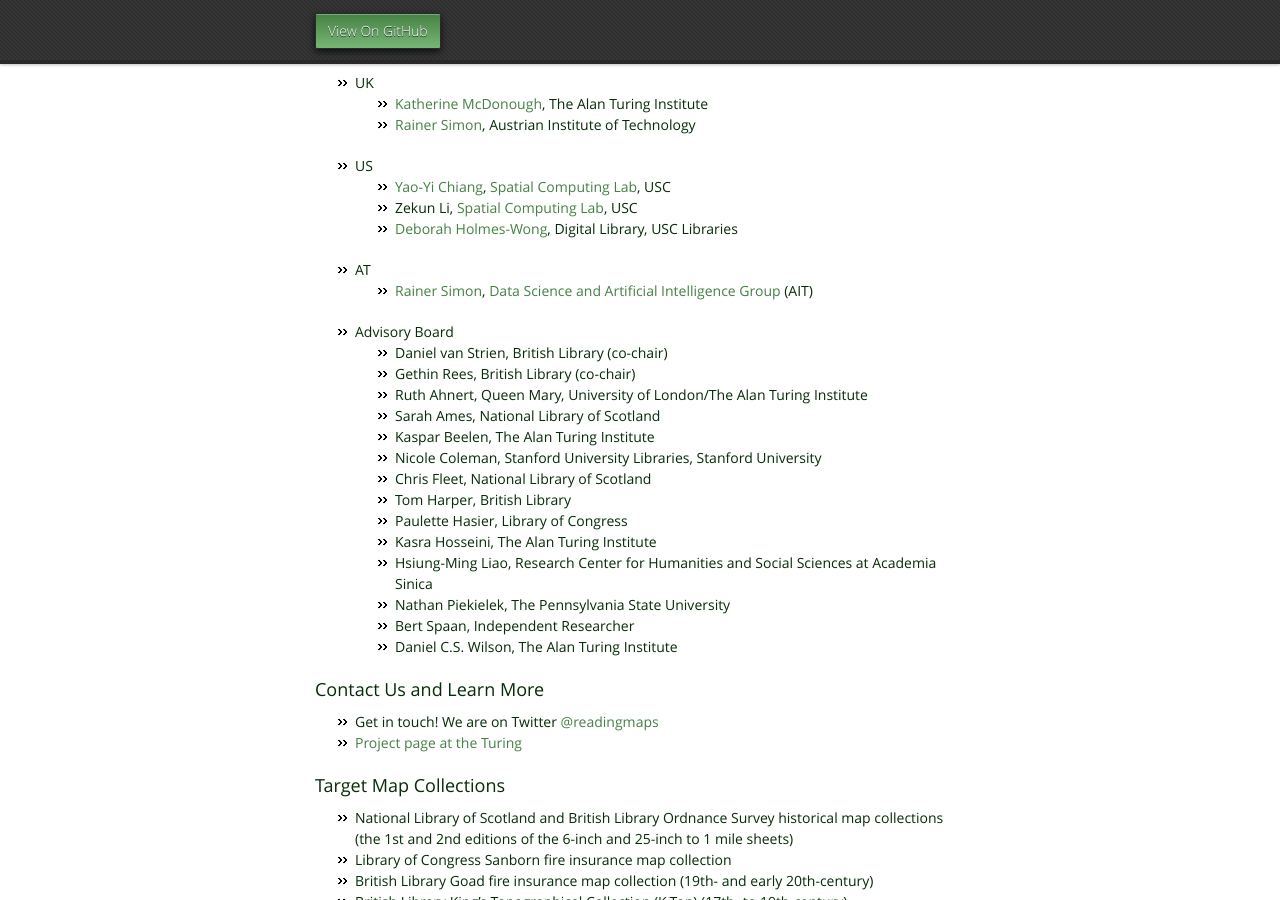
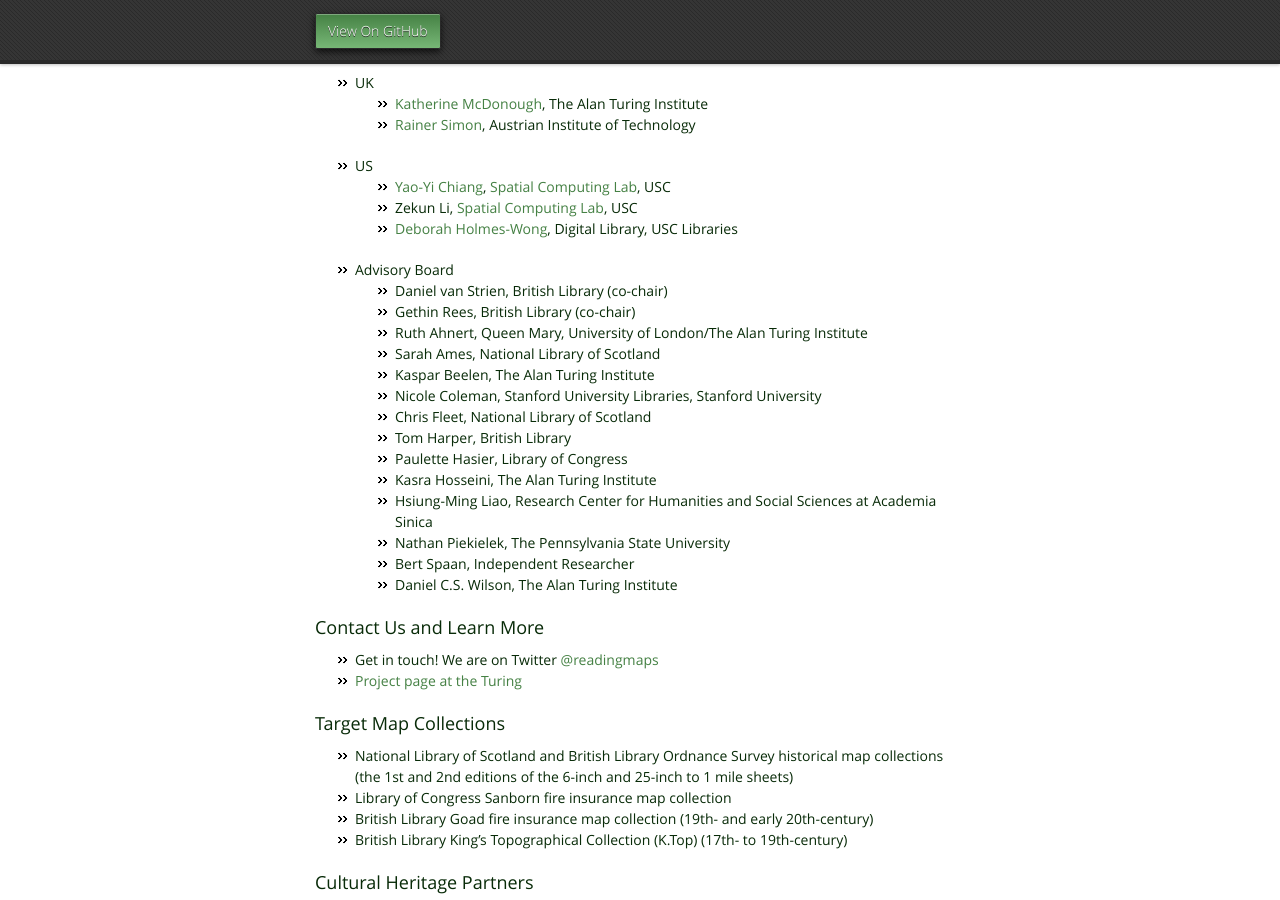
Before and after one commit to machines-reading-maps/machines-reading-maps.github.io, a Jekyll site: the page built from index.md, in a window 1280 px wide and 900 px high, scrolled down 749 px. Built offline with Jekyll 4.4.1, drawn with Linux system fonts in a browser that asks for light colours; our own code applies the rules of GitHub Pages for plain Markdown files.

Commit message:
Removed AT section

```diff
--- a/index.md
+++ b/index.md
@@ -21,9 +21,6 @@ We will share code, datasets, and more via this website.
   - [Yao-Yi Chiang](https://yaoyichi.github.io/), [Spatial Computing Lab](https://spatial-computing.github.io/), USC
   - Zekun Li, [Spatial Computing Lab](https://spatial-computing.github.io/), USC
   - [Deborah Holmes-Wong](https://libraries.usc.edu/person/deborah-ann-holmes-wong), Digital Library, USC Libraries
-
-- AT
-  - [Rainer Simon](https://rsimon.github.io/), [Data Science and Artificial Intelligence Group](https://www.ait.ac.at/themen/data-science) (AIT)
 
 - Advisory Board
   - Daniel van Strien, British Library (co-chair)
```
